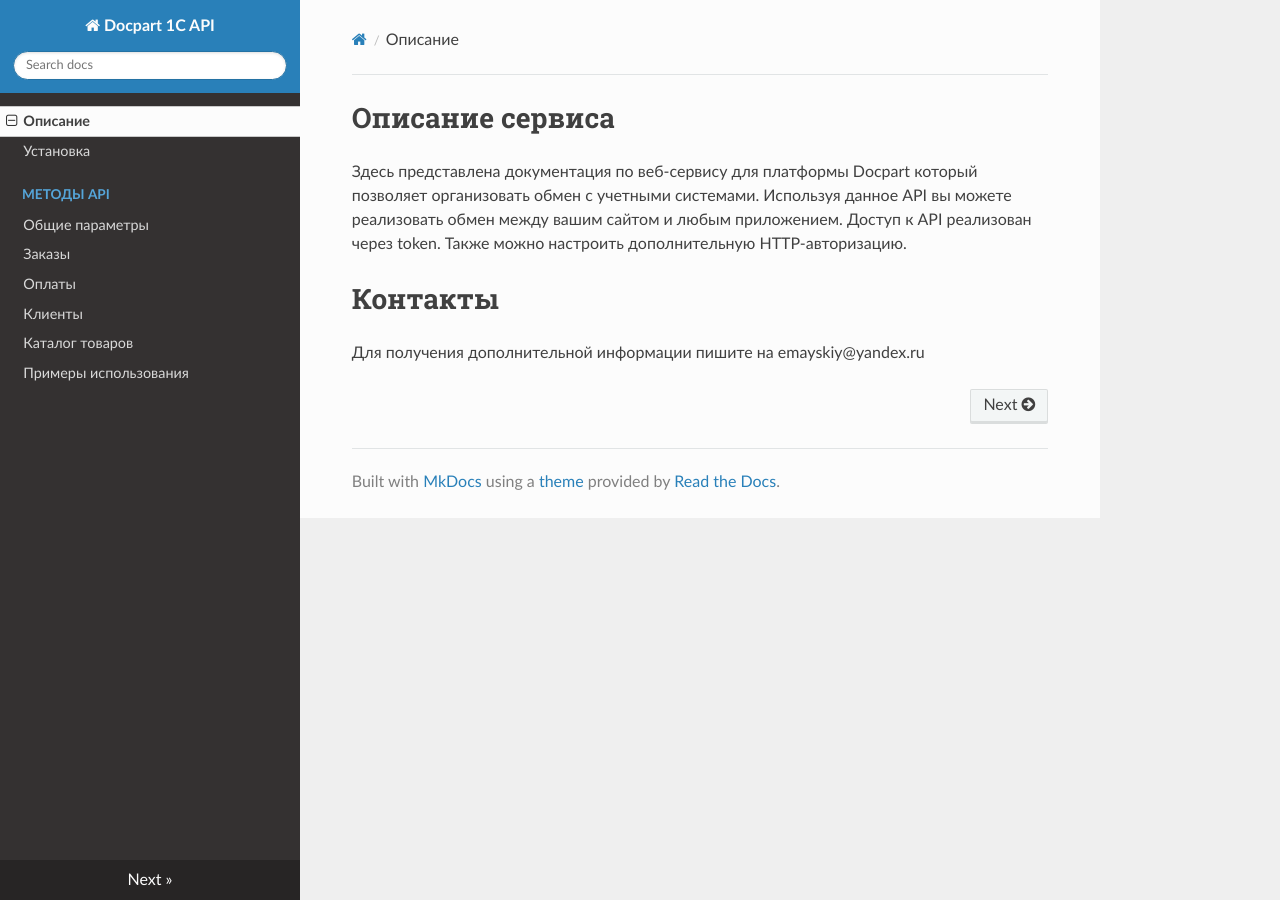
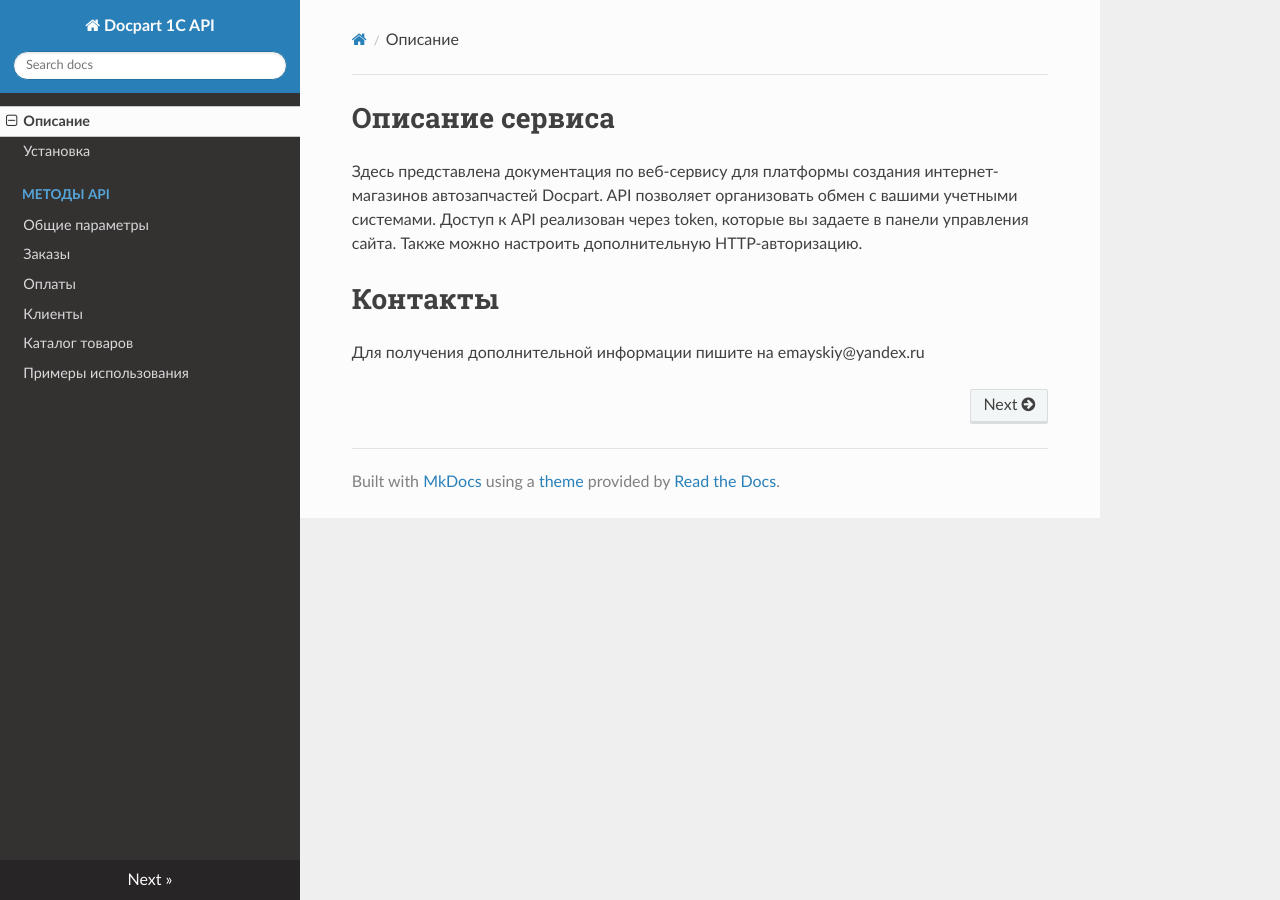
Before and after one commit to emayskiy/Docpart_1C_API_WIKI, an MkDocs documentation site: the page built from docs/index.md, in a window 1280 px wide. Built offline with MkDocs 1.6.1, drawn with Linux system fonts in a browser that asks for light colours; nearby versions of some CDN libraries.

Commit message:
fix main page

```diff
--- a/docs/index.md
+++ b/docs/index.md
@@ -1,8 +1,8 @@
 # Описание сервиса
 
-Здесь представлена документация по веб-сервису для платформы Docpart который позволяет организовать обмен с учетными системами.
-Используя данное API вы можете реализовать обмен между вашим сайтом и любым приложением.
-Доступ к API реализован через token. Также можно настроить дополнительную HTTP-авторизацию.
+Здесь представлена документация по веб-сервису для платформы создания интернет-магазинов автозапчастей Docpart.
+API позволяет организовать обмен с вашими учетными системами.
+Доступ к API реализован через token, которые вы задаете в панели управления сайта. Также можно настроить дополнительную HTTP-авторизацию.
 
 
 # Контакты
```
